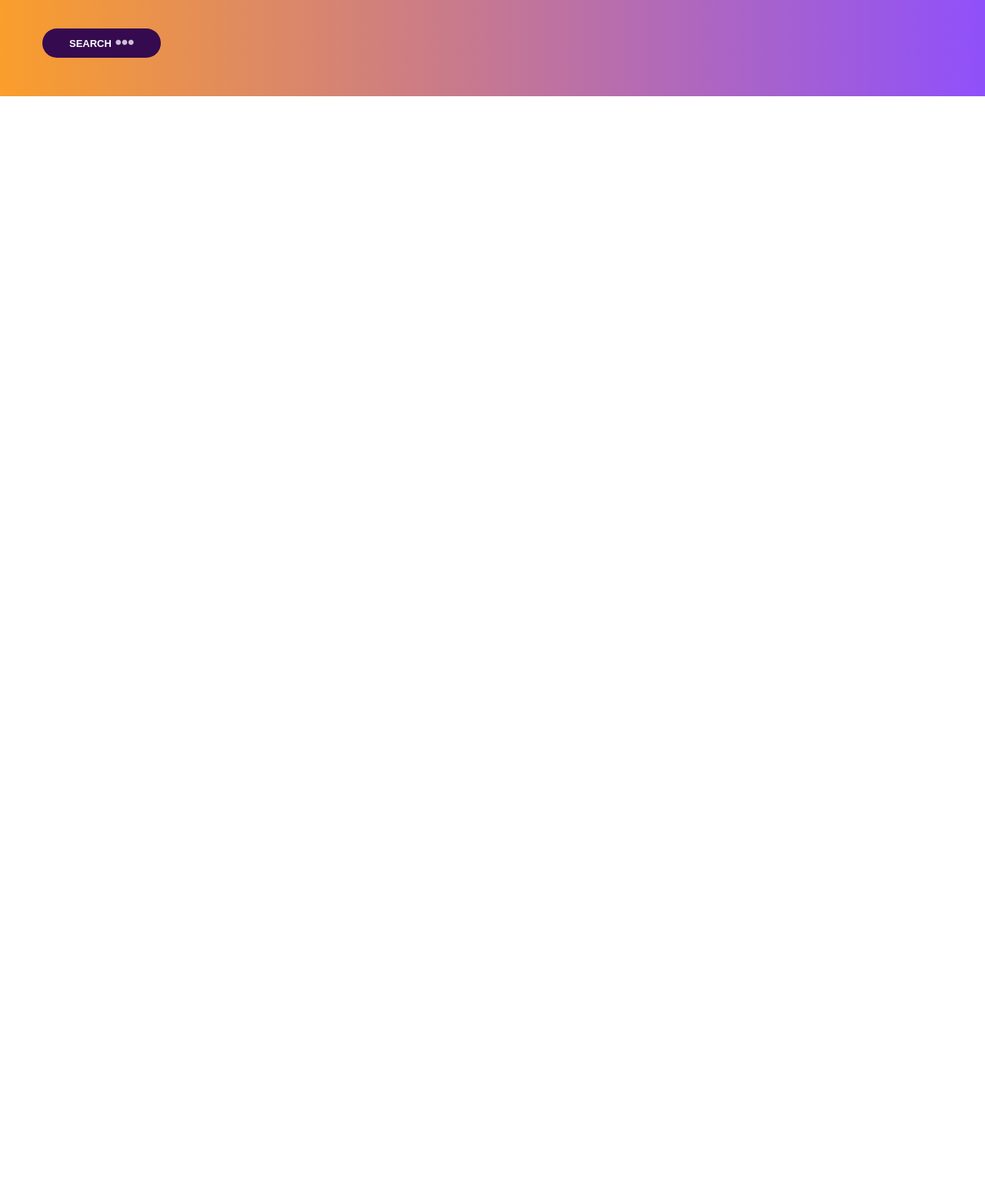
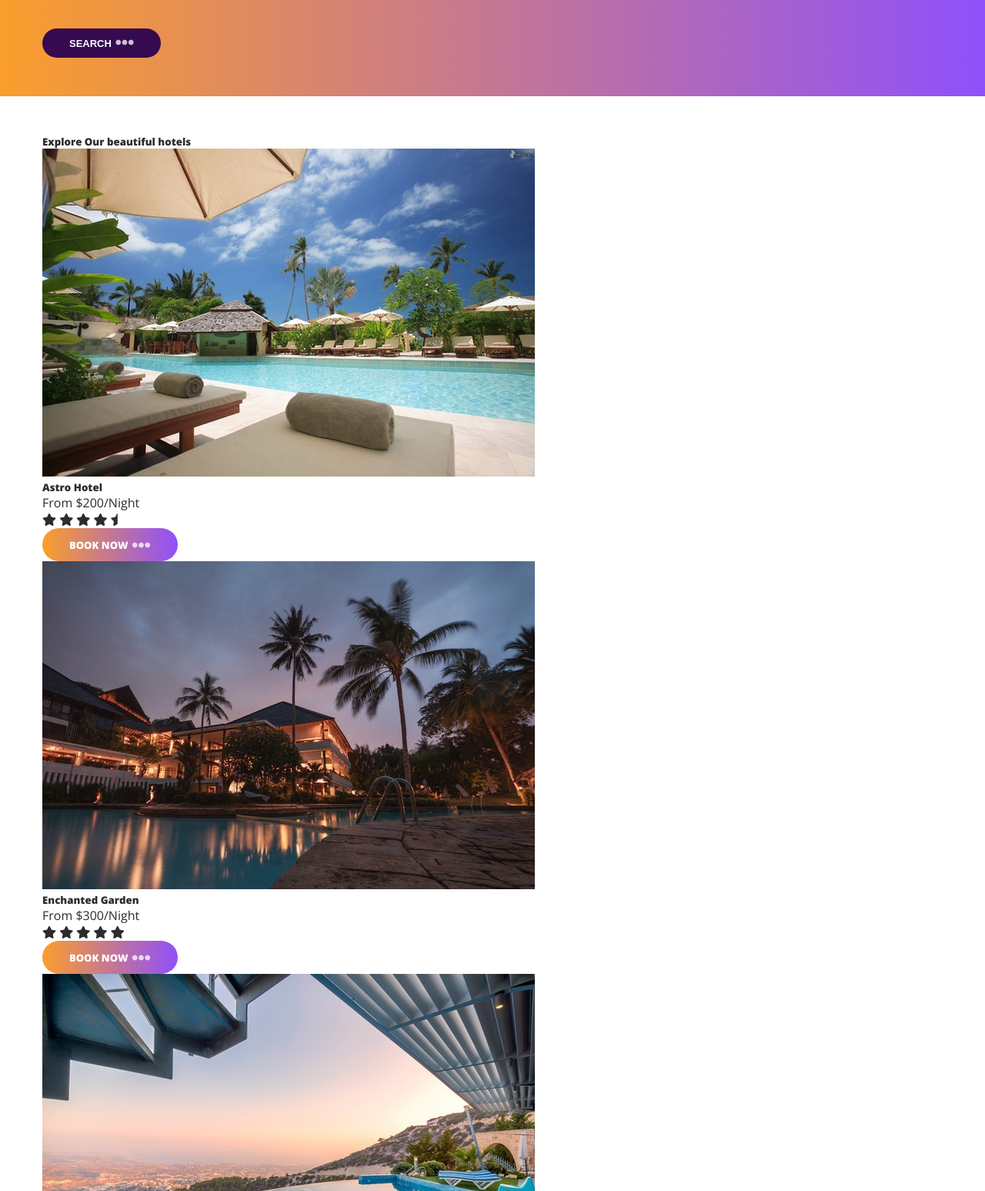
Before and after one commit to Am1r-B/hotel-reservation-project, a plain HTML site: page index.html in a window 1280 px wide. Shown: the part 1253-2800 px from the top of the page at 77% size. Before the commit the page ends 1378 px from the top, so only its background shows below. Drawn offline with nearby package versions, Linux system fonts and the light colour scheme.

Commit message:
Add hotels section

```diff
--- a/index.html
+++ b/index.html
@@ -105,6 +105,78 @@
           </form>
         </div>
       </section>
+      <section class="hotels">
+        <div class="container">
+          <h5 class="section-head">
+            <span class="heading">Explore</span>
+            <span class="sub-heading"> Our beautiful hotels</span>
+          </h5>
+          <div class="grid">
+            <div class="grid-item featured-hotels">
+              <img
+                src="./images/hotel_astro_resort.jpg"
+                alt=""
+                class="hotel-image"
+              />
+              <h5 class="hotel-name">Astro Hotel</h5>
+              <span class="hotel-price">From $200/Night</span>
+              <div class="hotel-rating">
+                <i class="fas fa-star rating"></i>
+                <i class="fas fa-star rating"></i>
+                <i class="fas fa-star rating"></i>
+                <i class="fas fa-star rating"></i>
+                <i class="fas fa-star-half rating"></i>
+              </div>
+              <a href="#" class="btn btn-gradient"
+                >Book now
+                <span class="dots"><i class="fas fa-ellipsis-h"></i></span>
+              </a>
+            </div>
+
+            <div class="grid-item featured-hotels">
+              <img
+                src="./images/hotel_the_enchanted_garden.jpg"
+                alt=""
+                class="hotel-image"
+              />
+              <h5 class="hotel-name">Enchanted Garden</h5>
+              <span class="hotel-price">From $300/Night</span>
+              <div class="hotel-rating">
+                <i class="fas fa-star rating"></i>
+                <i class="fas fa-star rating"></i>
+                <i class="fas fa-star rating"></i>
+                <i class="fas fa-star rating"></i>
+                <i class="fas fa-star rating"></i>
+              </div>
+              <a href="#" class="btn btn-gradient"
+                >Book now
+                <span class="dots"><i class="fas fa-ellipsis-h"></i></span>
+              </a>
+            </div>
+
+            <div class="grid-item featured-hotels">
+              <img
+                src="./images/hotel_the_paradise.jpg"
+                alt=""
+                class="hotel-image"
+              />
+              <h5 class="hotel-name">The Paradise</h5>
+              <span class="hotel-price">From $350/Night</span>
+              <div class="hotel-rating">
+                <i class="fas fa-star rating"></i>
+                <i class="fas fa-star rating"></i>
+                <i class="fas fa-star rating"></i>
+                <i class="fas fa-star rating"></i>
+                <i class="fas fa-star-half rating"></i>
+              </div>
+              <a href="#" class="btn btn-gradient"
+                >Book now
+                <span class="dots"><i class="fas fa-ellipsis-h"></i></span>
+              </a>
+            </div>
+          </div>
+        </div>
+      </section>
     </main>
     <script src="main.js"></script>
   </body>
```
